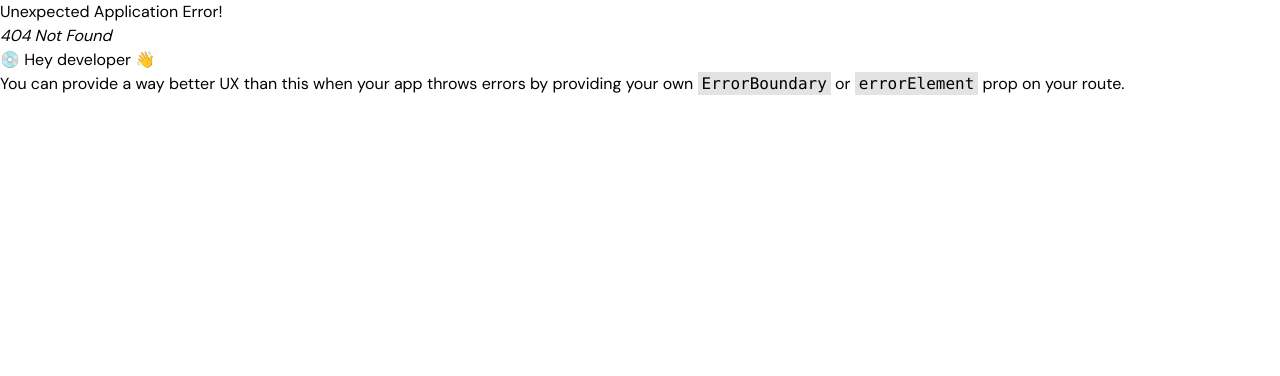
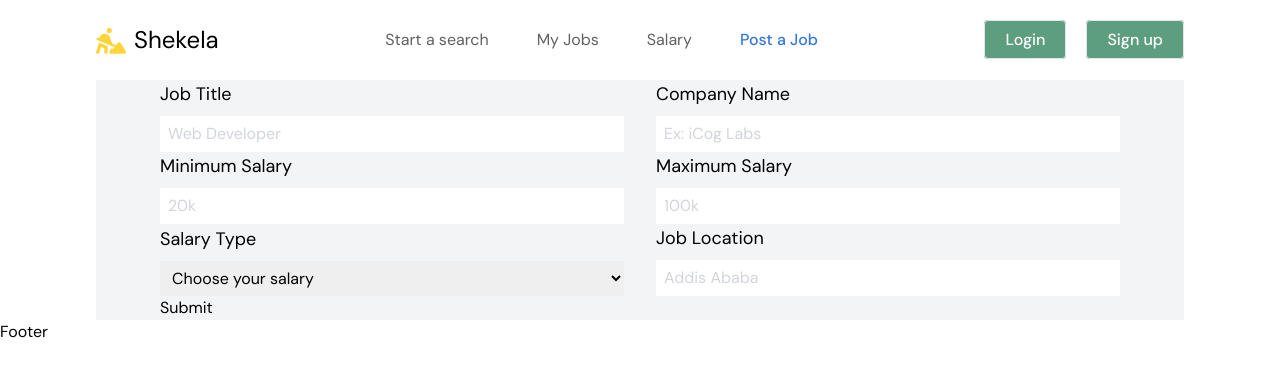
Before and after one commit to Ermias1995/CodSoft-Task-2, a React (Vite) app: page /post-job in a window 1280 px wide. Before the commit this address had no page. Shown: the top 376 px of the page. Built offline with nearby package versions, Linux system fonts and the light colour scheme.

Commit message:
PostJobs page almost finished

```diff
--- a/package.json
+++ b/package.json
@@ -12,6 +12,7 @@
   "dependencies": {
     "react": "^18.3.1",
     "react-dom": "^18.3.1",
+    "react-hook-form": "^7.53.0",
     "react-icons": "^5.3.0",
     "react-router-dom": "^6.26.1"
   },
--- /dev/null
+++ b/src/Pages/CreateJob.jsx
@@ -0,0 +1,65 @@
+import {useForm} from "react-hook-form"
+function CreateJob() {
+    const {
+        register,
+        handleSubmit,
+        formState: { errors },
+      } = useForm()
+
+      const onSubmit = (data) => console.log(data)
+
+  return (
+    <div className="max-w-screen-2xl container mx-auto xl:px-24 px-4">
+        <div className="bg-gray-100 py-10px-4 lg:px-16 space-y-2">
+            <form onSubmit={handleSubmit(onSubmit)}>
+                <div className="flex flex-col lg:flex-row items-center justify-between gap-8">
+                    <div className="lg:w-1/2 w-full">
+                        <label className="block mb-2 text-lg">Job Title</label>
+                        <input type="text" placeholder="Web Developer"
+                               {...register("jobTitle")} className="block w-full flex-1 border-1 py-1.5 pl-2 placeholder:text-gray-300"/>
+                    </div>
+                    <div className="lg:w-1/2 w-full">
+                        <label className="block mb-2 text-lg">Company Name</label>
+                        <input type="text" placeholder="Ex: iCog Labs"
+                               {...register("companyName")} className="block w-full flex-1 border-1 py-1.5 pl-2 placeholder:text-gray-300"/>
+                    </div>
+
+
+                </div>
+
+                <div className="flex flex-col lg:flex-row items-center justify-between gap-8">
+                    <div className="lg:w-1/2 w-full">
+                        <label className="block mb-2 text-lg">Minimum Salary</label>
+                        <input type="text" placeholder="20k"
+                               {...register("minPrice")} className="block w-full flex-1 border-1 py-1.5 pl-2 placeholder:text-gray-300"/>
+                    </div>
+                    <div className="lg:w-1/2 w-full">
+                        <label className="block mb-2 text-lg">Maximum Salary</label>
+                        <input type="text" placeholder="100k"
+                               {...register("maxPrice")} className="block w-full flex-1 border-1 py-1.5 pl-2 placeholder:text-gray-300"/>
+                    </div>
+                </div>
+
+                <div className="flex flex-col lg:flex-row items-center justify-between gap-8">
+                    <div className="lg:w-1/2 w-full">
+                        <label className="block mb-2 text-lg">Salary Type</label>
+                        <select {...register("salaryType")} className="block w-full flex-1 border-1 py-1.5 pl-2 placeholder:text-gray-300">
+                            <option value="">Choose your salary</option>
+                            <option value="Hourly">Hourly</option>
+                            <option value="Monthly">Monthly</option>
+                            <option value="Yearly">Yearly</option>
+                        </select>
+                    </div>
+                    <div className="lg:w-1/2 w-full">
+                        <label className="block mb-2 text-lg">Job Location</label>
+                        <input type="text" placeholder="Addis Ababa"
+                               {...register("jobLocation")} className="block w-full flex-1 border-1 py-1.5 pl-2 placeholder:text-gray-300"/>
+                    </div>
+                </div>
+                <input type="submit" />
+            </form>
+        </div>
+    </div>
+  )
+}
+export default CreateJob
--- a/src/Router/Router.jsx
+++ b/src/Router/Router.jsx
@@ -2,6 +2,7 @@ import {createBrowserRouter} from "react-router-dom";
 import App from "../App";
 import Home from "../Pages/Home";
 import About from "../Pages/About";
+import CreateJob from "../Pages/CreateJob";
 
 const router = createBrowserRouter([
     {
@@ -9,6 +10,7 @@ const router = createBrowserRouter([
       element: <App/>,
       children:[
         {path: "/", element:<Home/>},
+        {path: "/post-job", element:<CreateJob/>}
       ]
     },
   ]);
```
Also changed, not shown: 1 other file (tests, documents, lock files or other folders).
